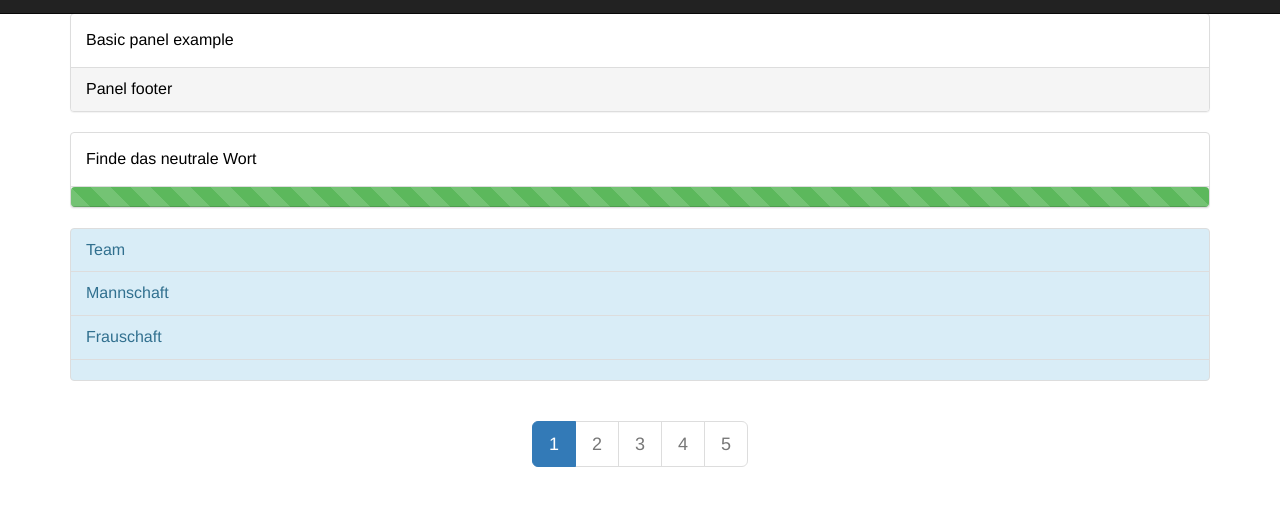
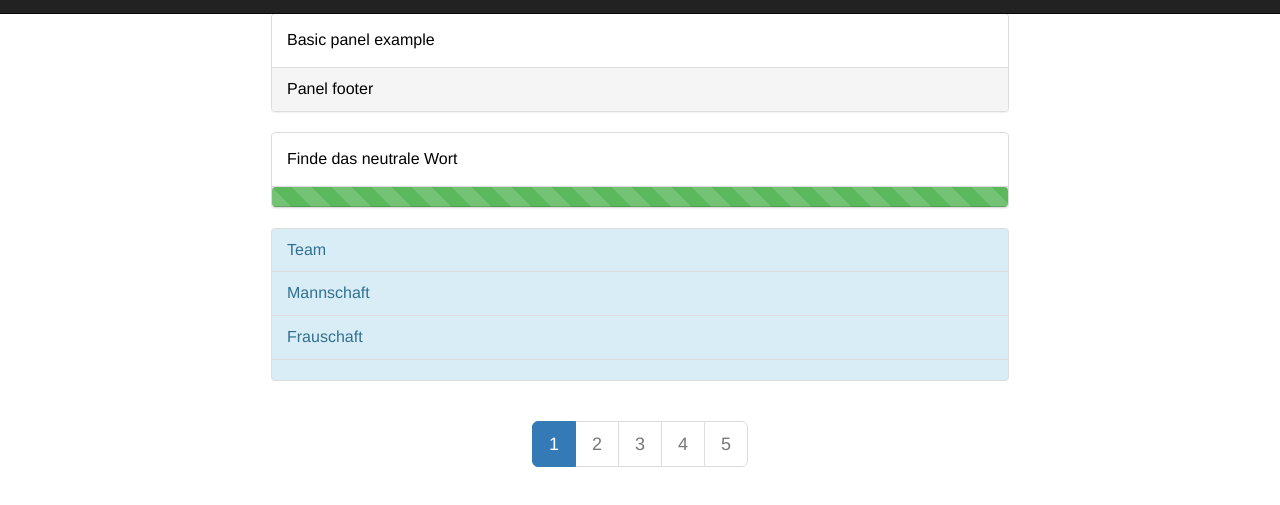
Before and after one commit to tursics/GenderQuiz, a plain HTML site: page index.html in a window 1280 px wide. Shown: the part 37-542 px from the top of the page. Drawn offline with Linux system fonts and the light colour scheme.

Commit message:
show only 60% for the presentation

```diff
--- a/index.html
+++ b/index.html
@@ -27,7 +27,7 @@
 		</div>
 	</nav>
 
-	<div class="container">
+	<div class="container" style="width:60%">
 		<div id="game"></div>
 	</div>
 
```
